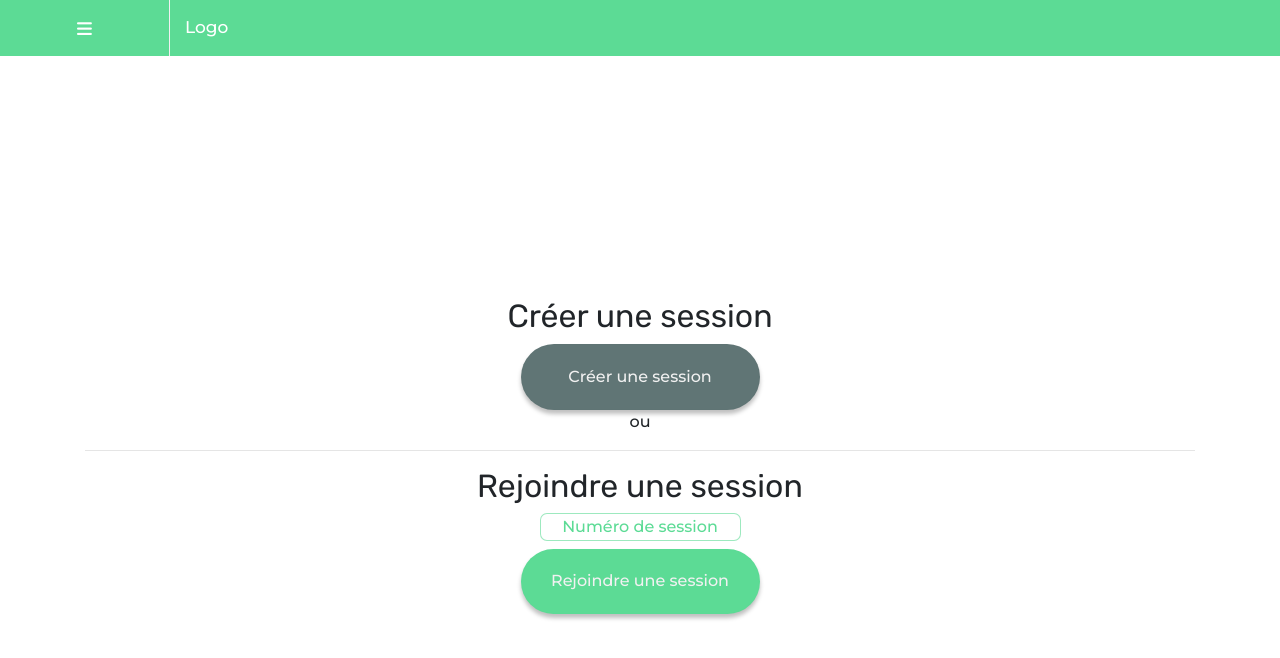
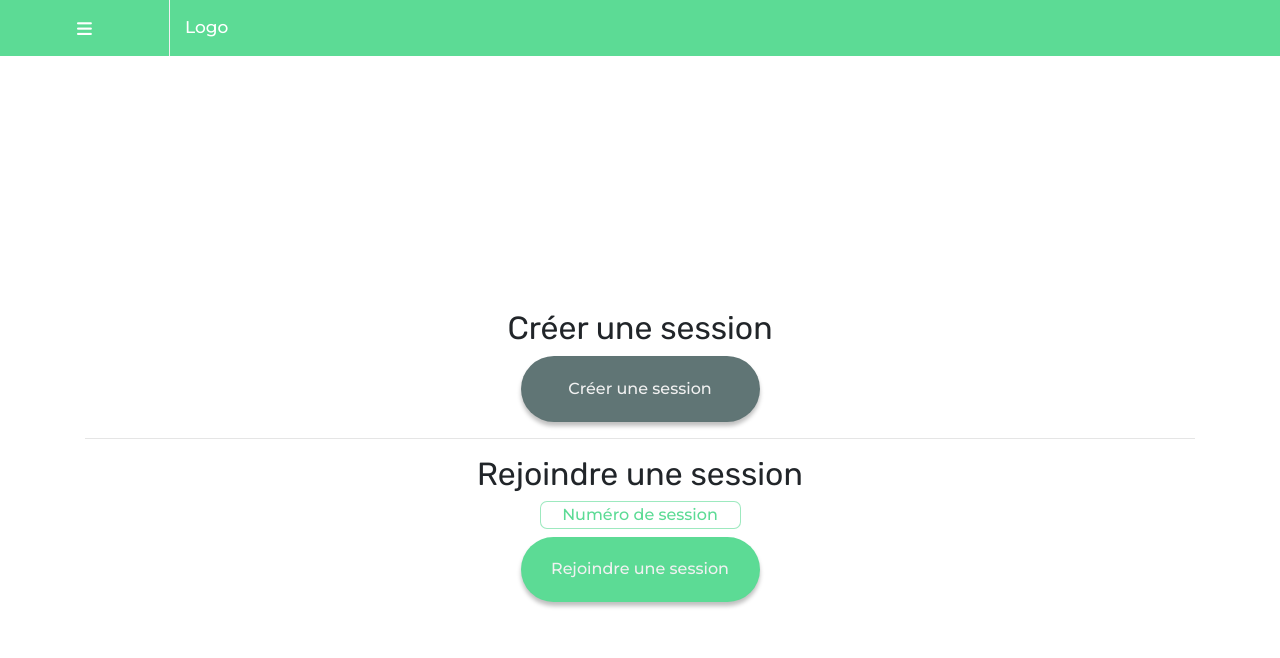
Before and after one commit to Saadovski/PLD_SMART, a React (Create React App) app in the folder frontend/: page /creersession in a window 1280 px wide. Shown: the top 658 px of the page. Built offline with nearby package versions, Linux system fonts and the light colour scheme; no server answers; sample sign-in values are in the browser's storage.

Commit message:
Spinner for ready

```diff
--- a/frontend/src/component/CreateSession.js
+++ b/frontend/src/component/CreateSession.js
@@ -4,6 +4,7 @@ import { useHistory } from "react-router";
 import { io } from "socket.io-client";
 import { AuthContext } from "../context/authContext";
 import { SocketContext } from "../context/socketContext";
+import "../styles/createSession.css";
 
 function CreateSession() {
   const [joinSessionId, setJoinSessionId] = useState(null);
@@ -49,7 +50,7 @@ function CreateSession() {
 
   return (
     <div class="box-centre">
-      <Container className="texte-centre">
+      <Container className="texte-centre createSessionBox">
         <h2>Créer une session</h2>
 
         <div class="bouton-gris-hover">
@@ -57,7 +58,6 @@ function CreateSession() {
             Créer une session
           </button>
         </div>
-        <div className="separator">ou</div>
         <hr></hr>
         <h2>Rejoindre une session</h2>
         <form class="texte-centre">
--- a/frontend/src/component/SessionPage.js
+++ b/frontend/src/component/SessionPage.js
@@ -5,6 +5,7 @@ import "../styles/box.css";
 import { useContext, useEffect, useState } from "react";
 import { SocketContext } from "../context/socketContext";
 import { AuthContext } from "../context/authContext";
+import PopUpSpinner from "./PopUpSpinner";
 
 function SessionPage() {
   const { id } = useParams();
@@ -19,6 +20,8 @@ function SessionPage() {
   const [group, setGroup] = useState(socketContext.group);
 
   const ready = () => {
+    const spinner = document.getElementsByClassName("PopUp")[0];
+    spinner.classList.toggle("hide");
     socket.emit("ready", {
       auth: {
         id: userId,
@@ -80,6 +83,7 @@ function SessionPage() {
           </div>
         )}
       </div>
+      <PopUpSpinner text="Chargement de la session ..." />
     </div>
   );
 }
--- a/frontend/src/styles/createSession.css
+++ b/frontend/src/styles/createSession.css
@@ -6,15 +6,19 @@
 
 .separator::before,
 .separator::after {
-    content: '';
+  content: "";
   flex: 1;
   border-bottom: 1px solid #000;
 }
 
 .separator:not(:empty)::before {
-    margin-right: .25em;
+  margin-right: 0.25em;
 }
 
 .separator:not(:empty)::after {
-    margin-left: .25em;
+  margin-left: 0.25em;
 }
+
+.createSessionBox {
+  height: 100%;
+}
--- a/frontend/src/styles/navbar.css
+++ b/frontend/src/styles/navbar.css
@@ -1,4 +1,4 @@
-.hide {
+.hideN {
   display: none;
 }
 
--- a/frontend/src/styles/popUpSpinner.css
+++ b/frontend/src/styles/popUpSpinner.css
@@ -1,6 +1,6 @@
 .PopUp {
     z-index: 1000;
-    position: fixed;
+    position: absolute;
     top: calc(50% - 125px);
     left: calc(50% - 125px);
     width: 250px;
```
Lines whose indentation alone changed are shown as unchanged.
